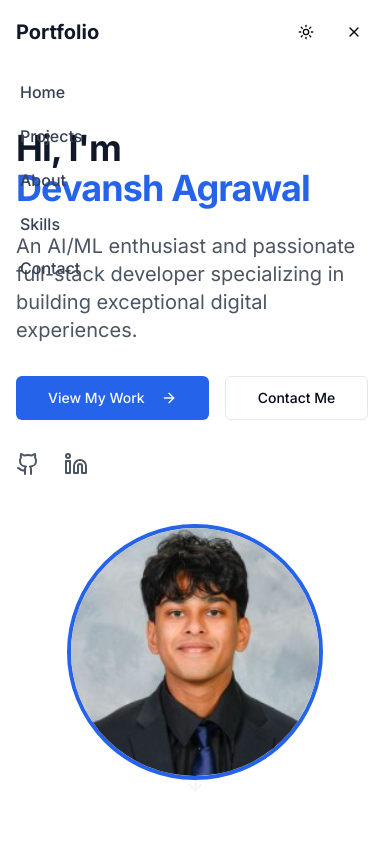
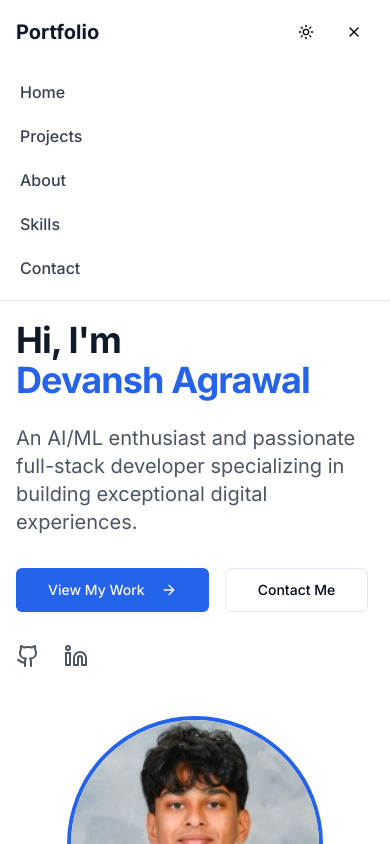
Before and after one commit to oktopuslinky/DevanshPortfolio, a Next.js app: page / in a window 390 px wide. Both pictures are taken after a click on the button 354 px from the left and 32 px from the top of the page. Shown: the top 844 px of the page. Built offline with nearby package versions, Linux system fonts and the light colour scheme.

Commit message:
fixed mobile navbar issue

```diff
--- a/components/navbar.tsx
+++ b/components/navbar.tsx
@@ -26,6 +26,7 @@ export default function Navbar() {
   }, [])
 
   return (
+    <>
       <nav
         className={`fixed top-0 z-50 w-full transition-all duration-300 ${
           isScrolled ? "bg-white/80 backdrop-blur-md dark:bg-gray-950/80 shadow-sm" : "bg-transparent"
@@ -100,10 +101,11 @@ export default function Navbar() {
             </div>
           </div>
         </div>
+      </nav>
 
-      {/* Mobile menu */}
+      {/* Mobile menu - positioned to push content down */}
       {isMenuOpen && (
-        <div className="md:hidden">
+        <div className="md:hidden fixed top-16 left-0 right-0 z-40 bg-white/95 backdrop-blur-md dark:bg-gray-950/95 border-b border-gray-200 dark:border-gray-800">
           <div className="space-y-1 px-2 pb-3 pt-2">
             <Link
               href="#home"
@@ -143,6 +145,9 @@ export default function Navbar() {
           </div>
         </div>
       )}
-    </nav>
+
+      {/* Spacer to push content down when mobile menu is open */}
+      {isMenuOpen && <div className="h-48 md:hidden"></div>}
+    </>
   )
 }
```
Lines whose indentation alone changed are shown as unchanged.
